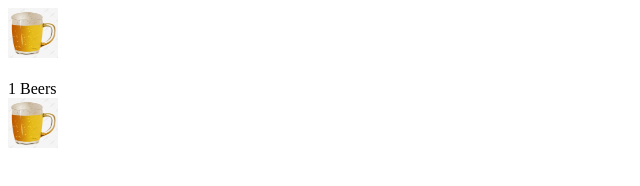
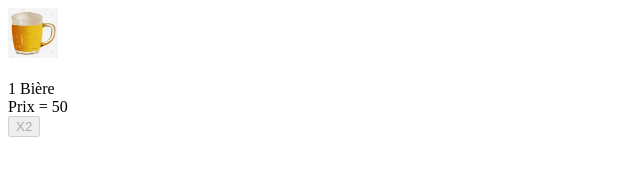
Before and after one commit to benmeisso/Beer-Clicker, a plain HTML site: page beer.html in a window 1280 px wide. Both pictures are taken after a click on the link 33 px from the left and 52 px from the top of the page. Shown: the whole page, without its empty margins (0-640 px from the left). Drawn offline with Linux system fonts and the light colour scheme.

Commit message:
étape 3, 4, 5, 6, 7, 8, 9, 10

```diff
--- a/beer.css
+++ b/beer.css
@@ -2,8 +2,3 @@
     width: 50px;
     height: 50px;
 }
-
-#multiplier {
-    width: 50px;
-    height: 50px;
-}
--- a/beer.html
+++ b/beer.html
@@ -9,14 +9,19 @@
 </head>
 <body>
     <!--Début boutton-->
-    <a onclick="clicBeer()"><img id="clic" alt="beer" src="images/beer.jpg"></a>
+    <a onclick="clicBeerAff()"><img id="clic" alt="beer" src="images/beer.jpg"></a>
     <!--/Fin boutton-->
     <br><br>
 
     <div id="affichage">
+        0 Bière
     </div>
-
-    <a onclick="augmenterMultiplicateur()"><img id="multiplier" alt="beer" src="images/beer.jpg"></a>
+    <div>
+        <div id="price">
+            Prix = 50
+        </div>
+        <input id="multiplier" type="button" value ="X2" Disabled onclick="multButton()">
+    </div>
     <br><br>
 </body>
 </html>
--- a/beer.js
+++ b/beer.js
@@ -1,16 +1,72 @@
-let clic;
+let clic = 0;
 var score = 0;
 var multiplicateur = 1;
+var prix = 50;
+var multiplicateurAff = 2;
 
-function clicBeer(){
-    score = score + 1;
-    document.getElementById('affichage').innerText = score + " Beers"
-    document.title = score + " Beers"
+function someBeer(){ // Logique
+    score = score + multiplicateur;
+    return score;
+}
+function nbBeerAff() {
+    if(score !== 1) {
+        document.getElementById('affichage').innerText = Math.round(score) + " Bières";
+        document.title = score + " Bières";
+    }
+    else {
+        document.getElementById('affichage').innerText = score + " Bière";
+        document.title = score + " Bière";
+    }
+}
 
+
+function clicBeerAff(){ // Affichage du nombre de bières
+    clic += 1;
+    someBeer();
+    nbBeerAff();
+    gestionBouton();
 }
 
 function augmenterMultiplicateur() {
-    multiplicateur = score *= 2;
-    document.getElementById('affichage').innerText = score + " Beers"
-    document.title = score + " Beers"
+    multiplicateur = multiplicateur + 1;
+    return multiplicateur;
 }
+
+function augmenterMultiplicateurAff(){
+    multiplicateurAff = multiplicateurAff + 1;
+}
+
+
+function calculPrix() {
+    prix *= 1.2;
+    return prix;
+}
+function prixAff() {
+    document.getElementById('price').innerText = "Prix = " + Math.round(prix);
+}
+
+function calculScore() {
+    score = score - prix;
+}
+
+function multiplicateurIGAff() {
+    document.getElementById('multiplier').value = "X" + multiplicateurAff;
+}
+
+function multButton() {
+    augmenterMultiplicateur();
+    augmenterMultiplicateurAff();
+    calculScore();
+    calculPrix();
+    prixAff();
+    multiplicateurIGAff();
+    nbBeerAff();
+}
+
+function gestionBouton() {
+    if(score > prix) {
+        document.getElementById('multiplier').disabled = false;
+    }
+    else
+        document.getElementById('multiplier').disabled = true;
+}
```
